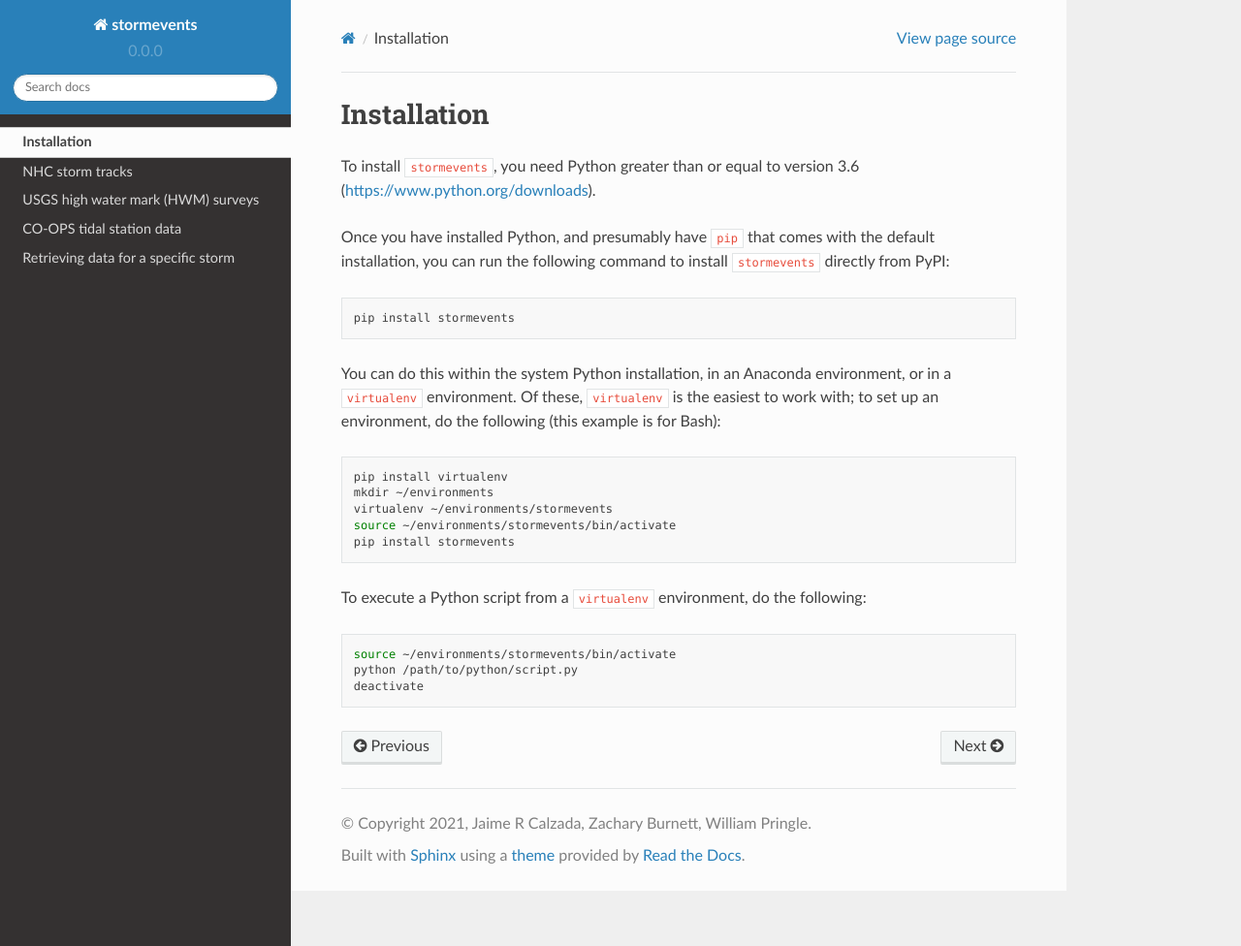
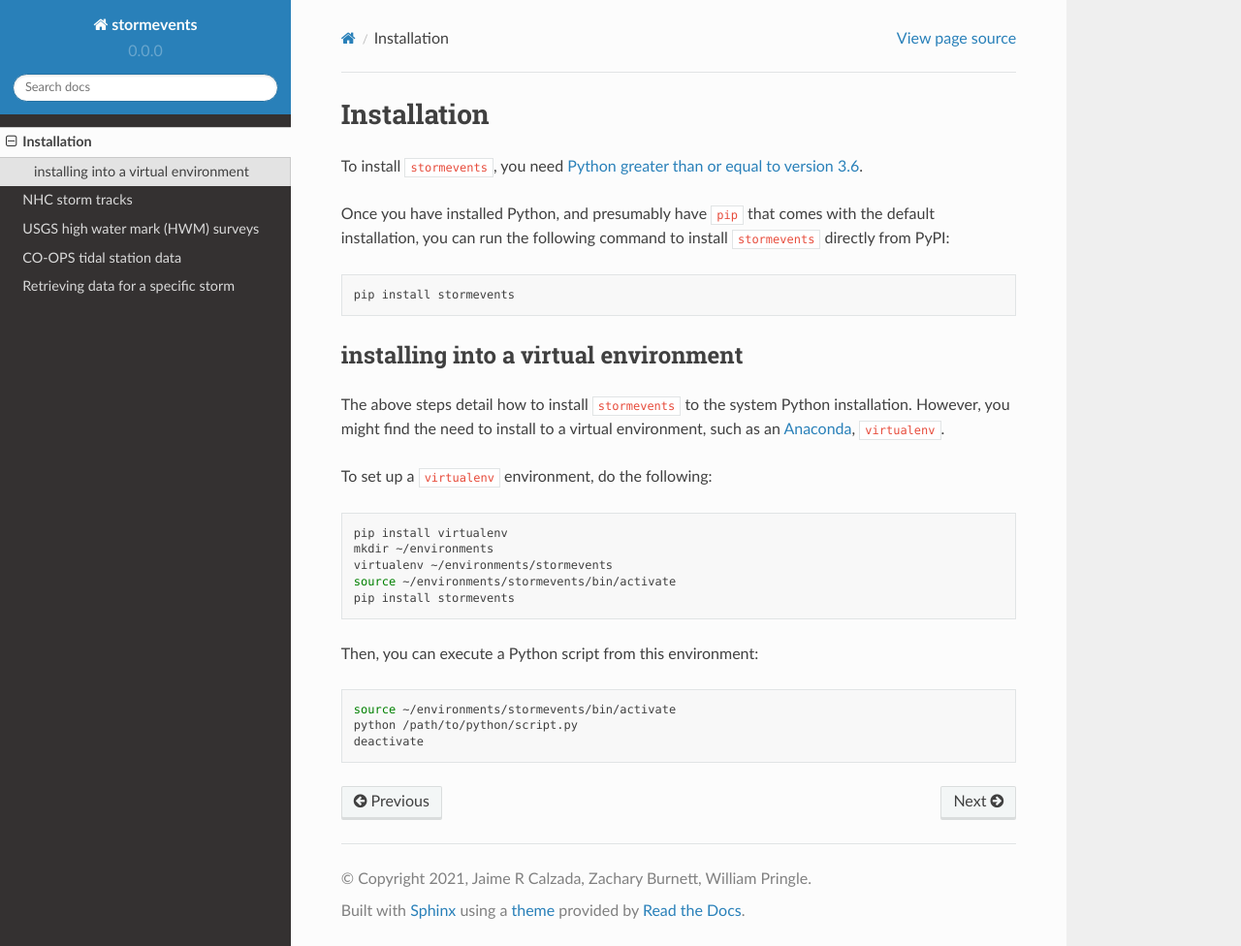
Before and after one commit to oceanmodeling/StormEvents, a Sphinx documentation site: the page built from docs/source/installation.rst, in a window 1280 px wide and 976 px high. Shown: the whole window at 97% size. Built offline with Sphinx 7.4.7 and the Read the Docs theme 2.0.0, drawn with Linux system fonts in a browser that asks for light colours; the version number is read from the project's files by our own code.

Commit message:
update documentation

```diff
--- a/docs/source/installation.rst
+++ b/docs/source/installation.rst
@@ -1,7 +1,7 @@
 Installation
 ============
 
-To install ``stormevents``, you need Python greater than or equal to version 3.6 (https://www.python.org/downloads).
+To install ``stormevents``, you need `Python greater than or equal to version 3.6 <https://www.python.org/downloads>`_.
 
 Once you have installed Python, and presumably have ``pip`` that comes with the default installation,
 you can run the following command to install ``stormevents`` directly from PyPI:
@@ -10,8 +10,13 @@ you can run the following command to install ``stormevents`` directly from PyPI:
 
     pip install stormevents
 
-You can do this within the system Python installation, in an Anaconda environment, or in a ``virtualenv`` environment.
-Of these, ``virtualenv`` is the easiest to work with; to set up an environment, do the following (this example is for Bash):
+installing into a virtual environment
+-------------------------------------
+
+The above steps detail how to install ``stormevents`` to the system Python installation.
+However, you might find the need to install to a virtual environment, such as an `Anaconda <https://conda.io/projects/conda/en/latest/user-guide/install/index.html#regular-installation>`_, ``virtualenv``.
+
+To set up a ``virtualenv`` environment, do the following:
 
 .. code-block:: bash
 
@@ -21,7 +26,7 @@ Of these, ``virtualenv`` is the easiest to work with; to set up an environment,
     source ~/environments/stormevents/bin/activate
     pip install stormevents
 
-To execute a Python script from a ``virtualenv`` environment, do the following:
+Then, you can execute a Python script from this environment:
 
 .. code-block:: bash
 
```
